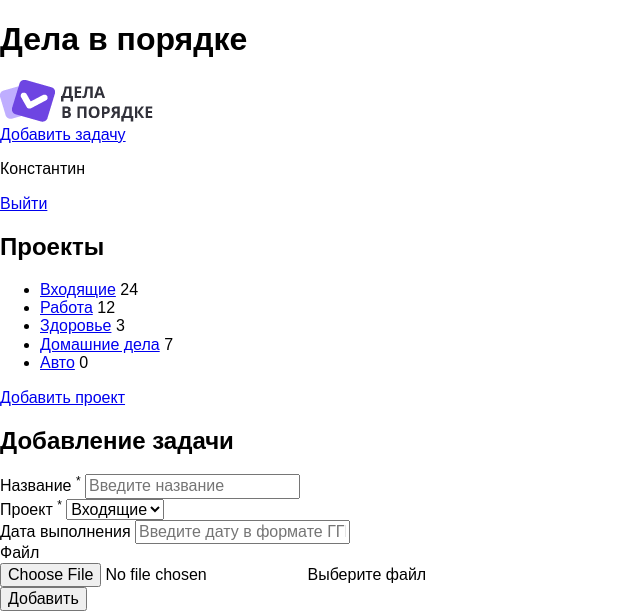
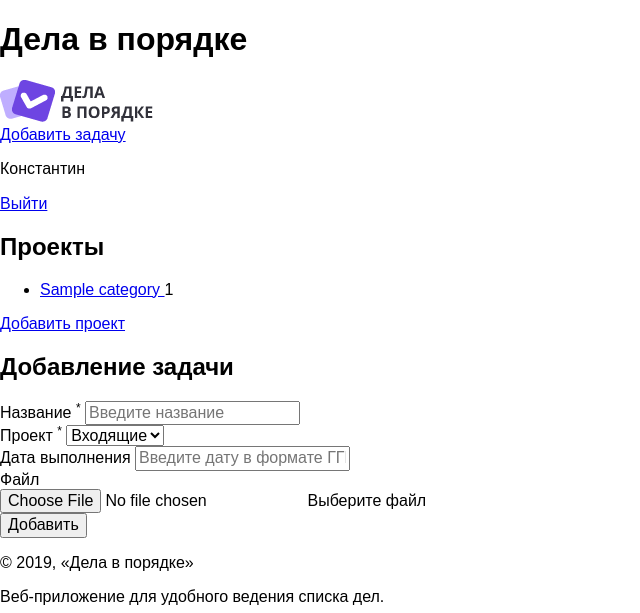
Before and after one commit to umkasanki/1674445-doingsdone-12, a PHP site: page /add.php in a window 1280 px wide. Shown: the top 613 px of the page, without its empty margins (0-640 px from the left). Run offline with PHP 8.4, Linux system fonts and the light colour scheme; tables that the repository leaves empty hold one stand-in row (values such as "Sample post"); data that the repository does not hold is empty.

Commit message:
move sidebar to separate template

```diff
--- a/add.php
+++ b/add.php
@@ -37,10 +37,16 @@ function getTacksCount(array $tasksList = [], int $taskCategoryId = 0) {
     return $tasksCount;
 }
 
+$asideContent = include_template('aside.php', [
+    'tasksCategories' => $tasksCategories,
+    'tasksList' => $tasksList,
+]);
+
 $mainContent = include_template('AddTaskMain.php', [
     'show_complete_tasks' => $show_complete_tasks,
     'tasksCategories' => $tasksCategories,
     'tasksList' => $tasksList,
+    'asideContent' => $asideContent,
 ]);
 
 $layout_content = include_template('layout.php', [
--- a/index.php
+++ b/index.php
@@ -57,10 +57,16 @@ if ($currentCategoryId !== null && $setNotFound) {
     exit();
 }
 
+$asideContent = include_template('aside.php', [
+    'tasksCategories' => $tasksCategories,
+    'tasksList' => $tasksList,
+]);
+
 $mainContent = include_template('main.php', [
     'show_complete_tasks' => $show_complete_tasks,
     'tasksCategories' => $tasksCategories,
     'tasksList' => $tasksList,
+    'asideContent' => $asideContent,
 ]);
 
 $layout_content = include_template('layout.php', [
--- a/templates/AddTaskMain.php
+++ b/templates/AddTaskMain.php
@@ -1,38 +1,5 @@
 <div class="content">
-    <section class="content__side">
-        <h2 class="content__side-heading">Проекты</h2>
-
-        <nav class="main-navigation">
-            <ul class="main-navigation__list">
-                <li class="main-navigation__list-item">
-                    <a class="main-navigation__list-item-link" href="#">Входящие</a>
-                    <span class="main-navigation__list-item-count">24</span>
-                </li>
-
-                <li class="main-navigation__list-item main-navigation__list-item--active">
-                    <a class="main-navigation__list-item-link" href="#">Работа</a>
-                    <span class="main-navigation__list-item-count">12</span>
-                </li>
-
-                <li class="main-navigation__list-item">
-                    <a class="main-navigation__list-item-link" href="#">Здоровье</a>
-                    <span class="main-navigation__list-item-count">3</span>
-                </li>
-
-                <li class="main-navigation__list-item">
-                    <a class="main-navigation__list-item-link" href="#">Домашние дела</a>
-                    <span class="main-navigation__list-item-count">7</span>
-                </li>
-
-                <li class="main-navigation__list-item">
-                    <a class="main-navigation__list-item-link" href="#">Авто</a>
-                    <span class="main-navigation__list-item-count">0</span>
-                </li>
-            </ul>
-        </nav>
-
-        <a class="button button--transparent button--plus content__side-button" href="form-project.html">Добавить проект</a>
-    </section>
+    <?php print($asideContent); ?>
 
     <main class="content__main">
         <h2 class="content__main-heading">Добавление задачи</h2>
--- /dev/null
+++ b/templates/aside.php
@@ -0,0 +1,24 @@
+<section class="content__side">
+    <h2 class="content__side-heading">Проекты</h2>
+
+    <nav class="main-navigation">
+        <ul class="main-navigation__list">
+            <?php
+            foreach ($tasksCategories as $category): ?>
+                <li class="main-navigation__list-item <?php if ($currentCategoryId === $category['cat_id']): ?>main-navigation__list-item--active<?php endif; ?>">
+                    <a class="main-navigation__list-item-link" href="<?php print('/?category=' . $category['cat_id']); ?>">
+                        <?php print($category['cat_name']); ?>
+                    </a>
+                    <span class="main-navigation__list-item-count">
+                                    <?php
+                                    print(getTacksCount($tasksList, $category['cat_id']));
+                                    ?>
+                                </span>
+                </li>
+            <?php endforeach; ?>
+        </ul>
+    </nav>
+
+    <a class="button button--transparent button--plus content__side-button"
+       href="pages/form-project.html" target="project_add">Добавить проект</a>
+</section>
```
Also changed, not shown: templates/main.php (+1 -24 lines).
